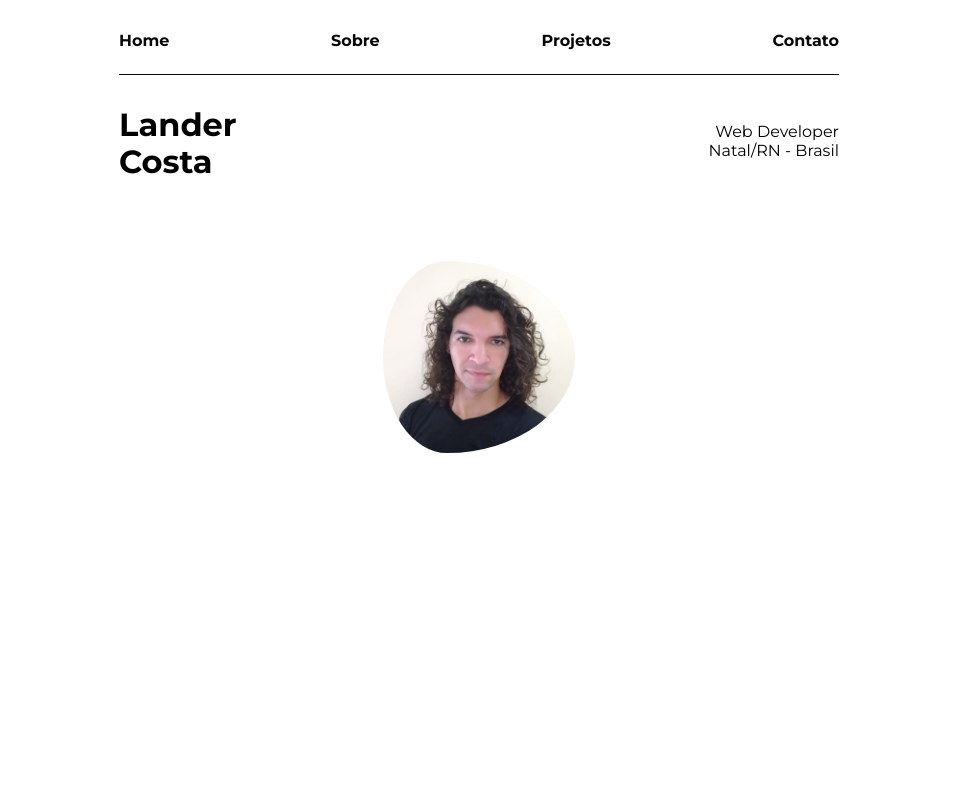
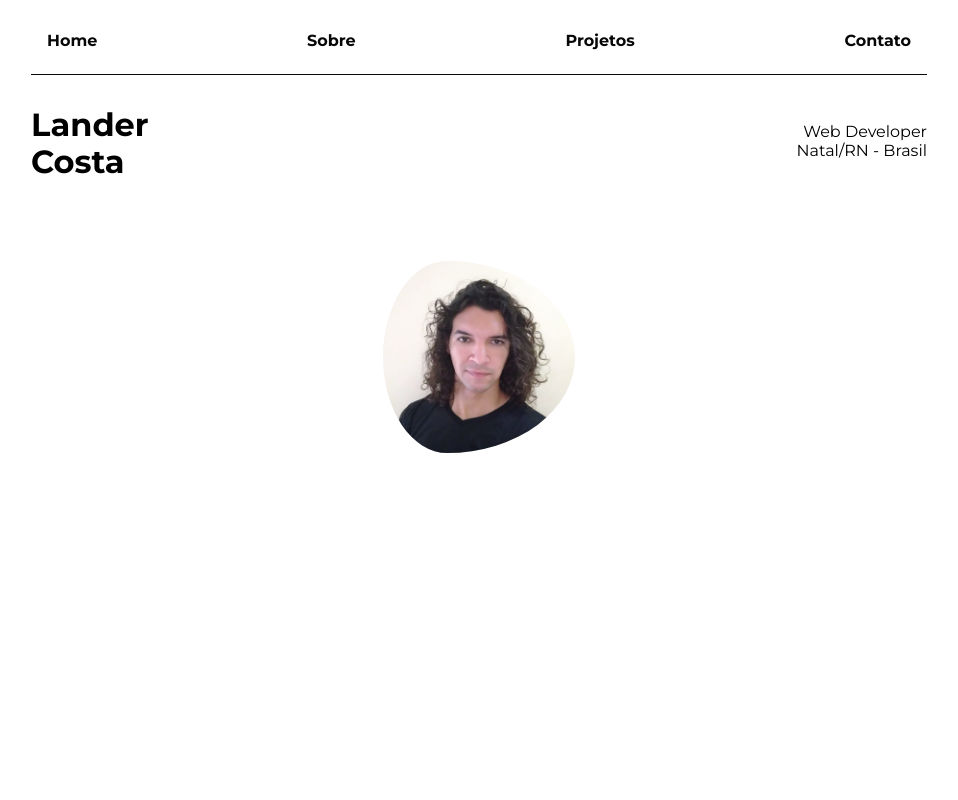
Before and after one commit to LanderCosta/landercosta.github.io, a plain HTML site: page index.html in a window 1280 px wide. Shown: the top 800 px of the page, without its empty margins (161-1119 px from the left). Drawn offline with Linux system fonts and the light colour scheme.

Commit message:
Little menu adjustments

```diff
--- a/css/main.css
+++ b/css/main.css
@@ -1,6 +1,7 @@
 :root {
-  /* screen-contact: 22rem; */
-  /* screen-menu: 48rem; */
+  /* changing menus: 40rem; */
+  /* menu width: 56rem; */
+  /* contact width: 22rem; */
   --primary-color: #070707; /* Usado em fontes e detalhes */
   --background-color: #f6f6f6;
   --link-hover-color: #5d5d5d;
@@ -34,7 +35,7 @@ section:nth-child(2n) {
 .container {
   margin-left: auto;
   margin-right: auto;
-  max-width: 45rem;
+  max-width: 56rem;
 }
 
 a {
@@ -126,6 +127,7 @@ h1, h2 {
 .menulg-link {
   color: var(--primary-color);
   font-weight: 700;
+  padding: 1rem;
   text-decoration: none;
   transition: all 0.2s ease-in-out;
 }
```
